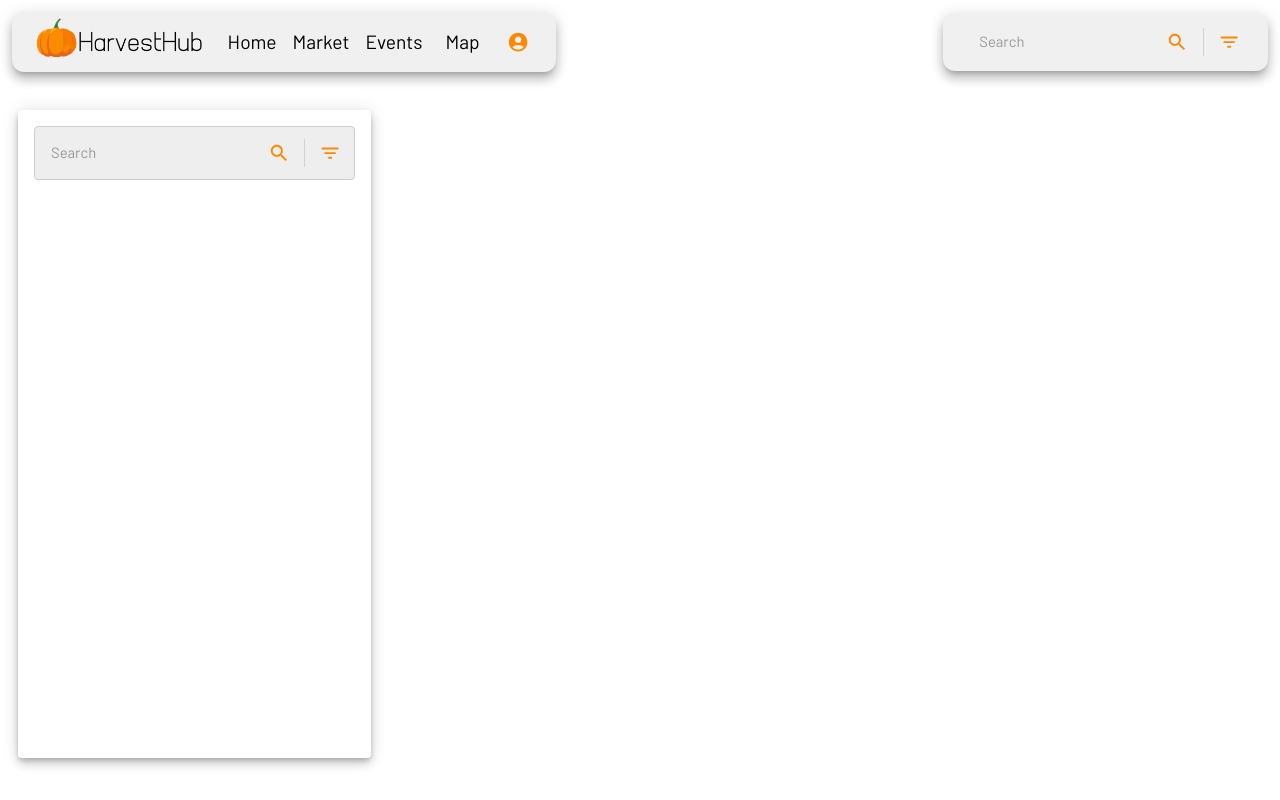
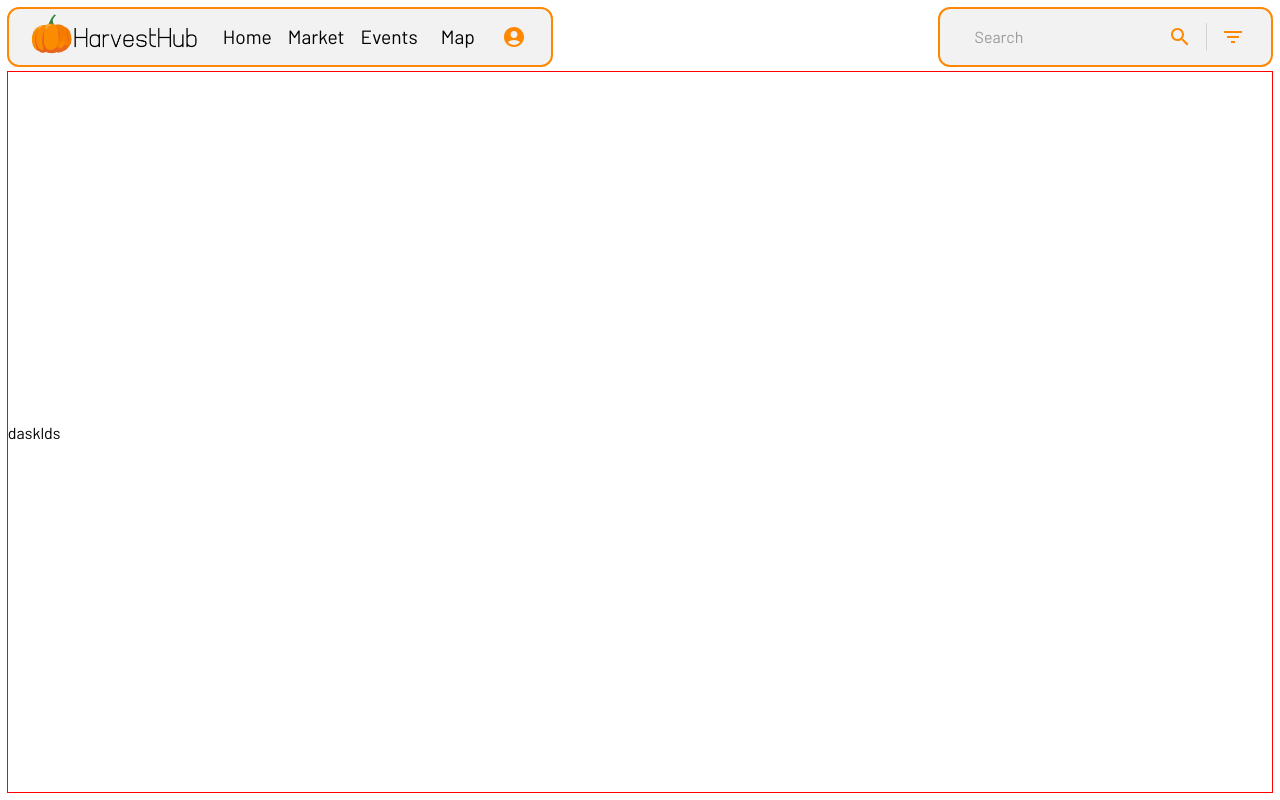
Before and after one commit to marshallmoats/hackisu, a React (Create React App) app in the folder webapp/: page /market in a window 1280 px wide. Built offline with nearby package versions, Linux system fonts and the light colour scheme; no server answers.

Commit message:
Revert "marketplace + api calls setup"
This reverts commit ded59794a2df6c26dfe5e67f5342f1a7a9530312.

```diff
--- a/webapp/src/App.css
+++ b/webapp/src/App.css
@@ -4,19 +4,3 @@
   justify-content: space-between;
   align-items: center;
 }
-
-.navbar-chip {
-  gap: 1em !important;
-  box-sizing: border-box !important;
-  padding: 0.05em 0.85em 0.05em 1.15em !important;
-  width: fit-content !important;
-  border-radius: 12px !important;
-  background: #f0f0f0 !important;
-  border: 2px solid #fe880100 !important;
-
-  transition: all 0.176s ease-out !important;
-}
-
-.navbar-chip:hover {
-  border: 2px solid #fe8801 !important;
-}
--- a/webapp/src/components/MarketplacePage/MarketLeftSidebar.tsx
+++ /dev/null
@@ -1,24 +0,0 @@
-import Paper from "@mui/material/Paper";
-import { FunctionComponent } from "react";
-import Searchbar from "../Misc/Searchbar";
-import Box from "@mui/material/Box";
-
-interface MarketLeftSidebarProps {
-
-}
-
-const MarketLeftSidebar: FunctionComponent<MarketLeftSidebarProps> = (props): JSX.Element => {
-
-    return (<Paper elevation={6} className="market-left-sidebar">
-        <Box sx={{
-            m: 2,
-            background: "#eee",
-            border: "1px solid #ccc",
-            borderRadius: "4px"
-        }}>
-            <Searchbar onChange={() => { }} />
-        </Box>
-    </Paper>);
-}
-
-export default MarketLeftSidebar;
--- a/webapp/src/components/MarketplacePage/MarketMainContent.tsx
+++ /dev/null
@@ -1,15 +0,0 @@
-import Box from "@mui/material/Box";
-import Paper from "@mui/material/Paper";
-import { FunctionComponent } from "react";
-
-interface MarketMainContentProps {
-
-}
-
-const MarketplaceMainContent: FunctionComponent<MarketMainContentProps> = (props): JSX.Element => {
-    return (<Box className="market-main-content">
-
-    </Box>);
-}
-
-export default MarketplaceMainContent;
--- a/webapp/src/components/MarketplacePage/MarketplacePage.tsx
+++ b/webapp/src/components/MarketplacePage/MarketplacePage.tsx
@@ -1,30 +1,17 @@
-import "./styles.css";
-
 import Box from "@mui/material/Box";
-import { FunctionComponent, useContext, useEffect } from "react";
-import MarketLeftSidebar from "./MarketLeftSidebar";
-import MarketMainContent from "./MarketMainContent";
-import { AppContext } from "../../context";
-import { getMarketList } from "../../utils/BackendCalls";
+import { FunctionComponent } from "react";
 
 interface MarketplacePageProps {
 
 }
 
 const MarketplacePage: FunctionComponent<MarketplacePageProps> = (props): JSX.Element => {
-    const appCtx = useContext(AppContext);
-
-    useEffect(() => {
-        getMarketList().then((res) => {
-            appCtx.markets = res ?? appCtx.markets
-        })
-    }, [])
-
-    return <Box className="frsbc market-page-container" style={{
+    return <Box className="frsbc" style={{
+        border: "1px solid red",
+        boxSizing: "border-box",
         height: "100%"
     }}>
-        <MarketLeftSidebar />
-        <MarketMainContent />
+        dasklds
     </Box>;
 }
 
--- a/webapp/src/components/MarketplacePage/styles.css
+++ /dev/null
@@ -1,17 +0,0 @@
-.market-left-sidebar {
-    width: 40vw;
-    height: 100%;
-    /* border: 1px solid green; */
-}
-
-.market-main-content {
-    width: 100%;
-    height: 100%;
-    /* border: 1px solid green; */
-}
-
-.market-page-container {
-    box-sizing: border-box;
-    gap: 2em;
-    padding: 2em 0.5em;
-}
--- a/webapp/src/components/NavBar/NavBar.tsx
+++ b/webapp/src/components/NavBar/NavBar.tsx
@@ -14,13 +14,14 @@ import IconButton from "@mui/material/IconButton";
 import Menu from "@mui/material/Menu";
 import MenuItem from "@mui/material/MenuItem";
 import Searchbar from "../Misc/Searchbar";
-import Paper from "@mui/material/Paper";
 
 interface NavBarProps {
 
 }
 
 const NavBar: FunctionComponent<NavBarProps> = (props): JSX.Element => {
+    const theme = useTheme();
+
     const [anchorEl, setAnchorEl] = useState<HTMLElement | null>(null);
     const open = Boolean(anchorEl);
 
@@ -31,24 +32,25 @@ const NavBar: FunctionComponent<NavBarProps> = (props): JSX.Element => {
         setAnchorEl(null);
     };
 
-    return <Box className="frsbc" style={{
-        flexGrow: 1,
-        padding: "0.1em",
+    console.log(theme.palette);
+
+    return <Box sx={{ flexGrow: 1 }}>
+        <Box className="frsbc" style={{
             background: "none"
         }}>
-        <Paper className="frsbc navbar-chip" elevation={8}>
+            <Box className="frsbc" style={{
+                gap: "1em",
+                padding: "0.05em 0.85em 0.05em 1.15em",
+                width: "fit-content",
+                border: "2px solid " + theme.palette.primary.main,
+                borderRadius: "12px",
+                background: "#f2f2f2",
+            }}>
                 <a href="/">
-                <img src={logo} height={52} />
+                    <img src={logo} height={52} alt="Foreman XAI by Percēv" />
                 </a>
 
-            <Box className="frsbc" sx={{
-                button: {
-                    fontSize: "1.2em", typography: { textTransform: "none", color: "#000" },
-                    "&:hover": {
-                        background: "#ddd"
-                    }
-                }
-            }}>
+                <Box className="frsbc" sx={{ button: { fontSize: "1.2em", typography: { textTransform: "none", color: "#000" } } }}>
                     <Button>Home</Button>
                     <Button>Market</Button>
                     <Button>Events</Button>
@@ -78,12 +80,21 @@ const NavBar: FunctionComponent<NavBarProps> = (props): JSX.Element => {
                         <MenuItem onClick={handleClose}>Log out</MenuItem>
                     </Menu>
                 </Box>
-        </Paper>
+            </Box>
 
-        <Paper className="frsbc navbar-chip" elevation={8}>
+            <Box className="frsbc" style={{
+                gap: "1em",
+                padding: "0.05em 0.85em 0.05em 1.15em",
+                width: "fit-content",
+                border: "2px solid " + theme.palette.primary.main,
+                borderRadius: "12px",
+                background: "#f2f2f2"
+            }}>
                 <Searchbar onChange={() => { }} />
-        </Paper>
-    </Box>;
+            </Box>
+        </Box>
+    </Box>
+
 }
 
 export default NavBar;
--- a/webapp/src/context.ts
+++ /dev/null
@@ -1,10 +0,0 @@
-import { createContext, useContext } from "react";
-import { MarketProps } from "./utils/types";
-
-export interface AppContextProps {
-    markets: MarketProps[]
-}
-
-export const AppContext = createContext<AppContextProps>({
-    markets: []
-});
--- a/webapp/src/index.tsx
+++ b/webapp/src/index.tsx
@@ -8,8 +8,6 @@ import NavBar from './components/NavBar/NavBar';
 import { createBrowserRouter, RouterProvider } from "react-router-dom";
 import { ThemeProvider } from '@mui/material/styles';
 import MarketplacePage from './components/MarketplacePage/MarketplacePage';
-import { AppContext, AppContextProps } from './context';
-import { getMarketList } from './utils/BackendCalls';
 
 const router = createBrowserRouter([
     {
@@ -27,15 +25,12 @@ const root = ReactDOM.createRoot(
     document.getElementById('root') as HTMLElement
 );
 
-const appContext: AppContextProps = { markets: [] }
-
 root.render(
     <React.StrictMode>
-        <AppContext.Provider value={appContext}>
         <ThemeProvider theme={globalTheme}>
             <div style={{
                 height: "100vh",
-                    padding: "0.625em",
+                padding: "0.425em",
                 boxSizing: "border-box",
                 display: 'flex',
                 gap: 4,
@@ -51,7 +46,6 @@ root.render(
                 </div>
             </div>
         </ThemeProvider>
-        </AppContext.Provider>
     </React.StrictMode>
 );
 
--- a/webapp/src/theme.ts
+++ b/webapp/src/theme.ts
@@ -11,7 +11,7 @@ const globalTheme = createTheme({
     },
 
     typography: {
-        fontSize: 13,
+        fontSize: 14,
         fontFamily: [
             'Barlow',
             '-apple-system',
--- a/webapp/src/utils/BackendCalls.ts
+++ /dev/null
@@ -1,29 +0,0 @@
-import { ENDPOINT } from "./EndpointDefinition";
-import { MarketProps } from "./types";
-
-function createMarketProps(res: any): MarketProps {
-    return {
-        id: res.id,
-        lat: res.lat,
-        long: res.long,
-        name: res.name,
-        userIds: res.user_ids
-    }
-}
-
-export async function getMarketList(): Promise<MarketProps[] | undefined> {
-    try {
-        const result: any = await fetch(`${ENDPOINT}/markets/all`, {
-            method: "GET",
-            mode: "cors",
-            headers: {
-                "accept": "application/json",
-            }
-        });
-
-        return (await result.json()).map(createMarketProps);
-    } catch (ex) {
-        console.log(ex);
-        return undefined;
-    }
-}
--- a/webapp/src/utils/EndpointDefinition.ts
+++ /dev/null
@@ -1 +0,0 @@
-export const ENDPOINT = "http://gs.kewargs.com:5000"
```
Also changed, not shown: webapp/src/utils/types.d.ts (deleted, +0 -7 lines). Lines whose indentation alone changed are shown as unchanged.
